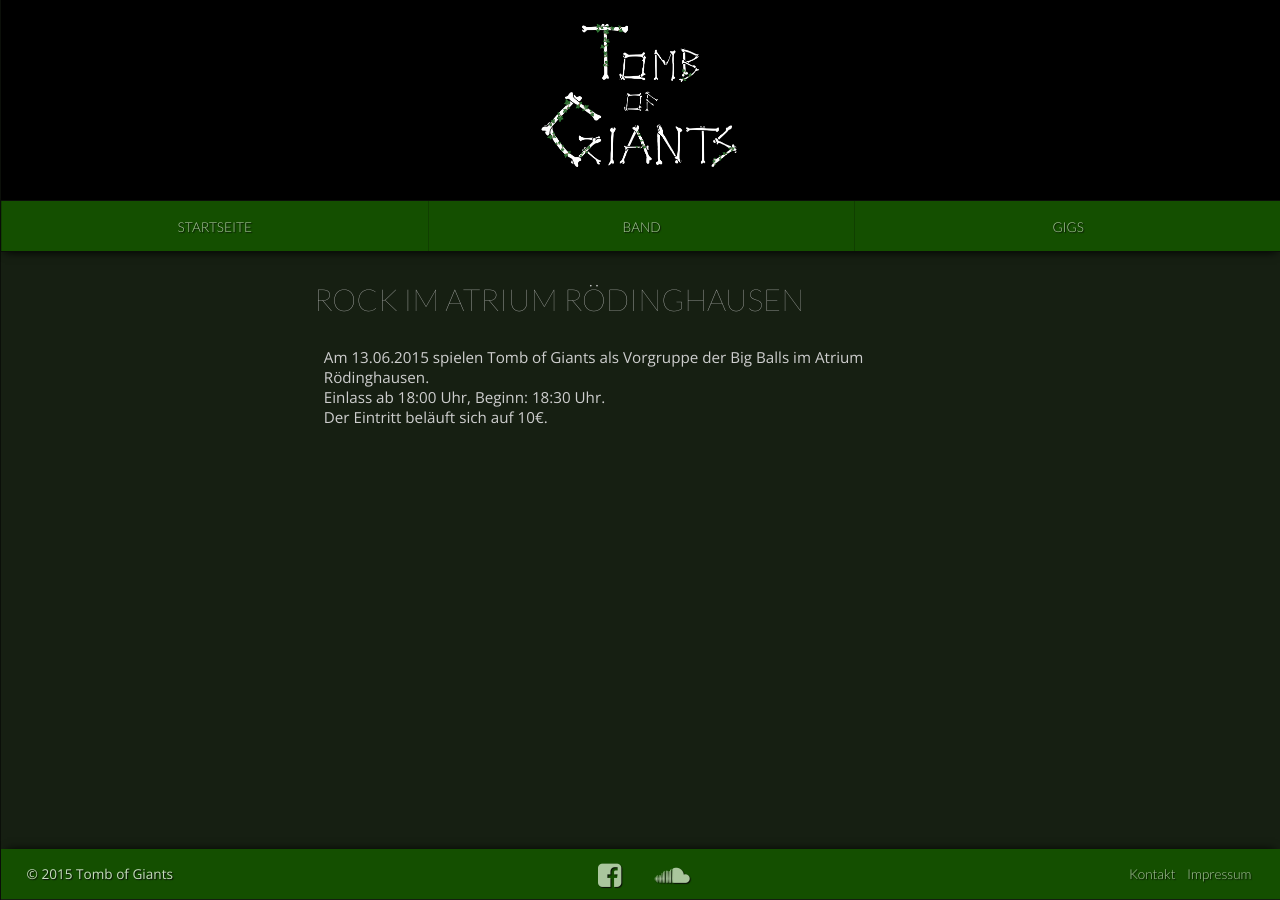
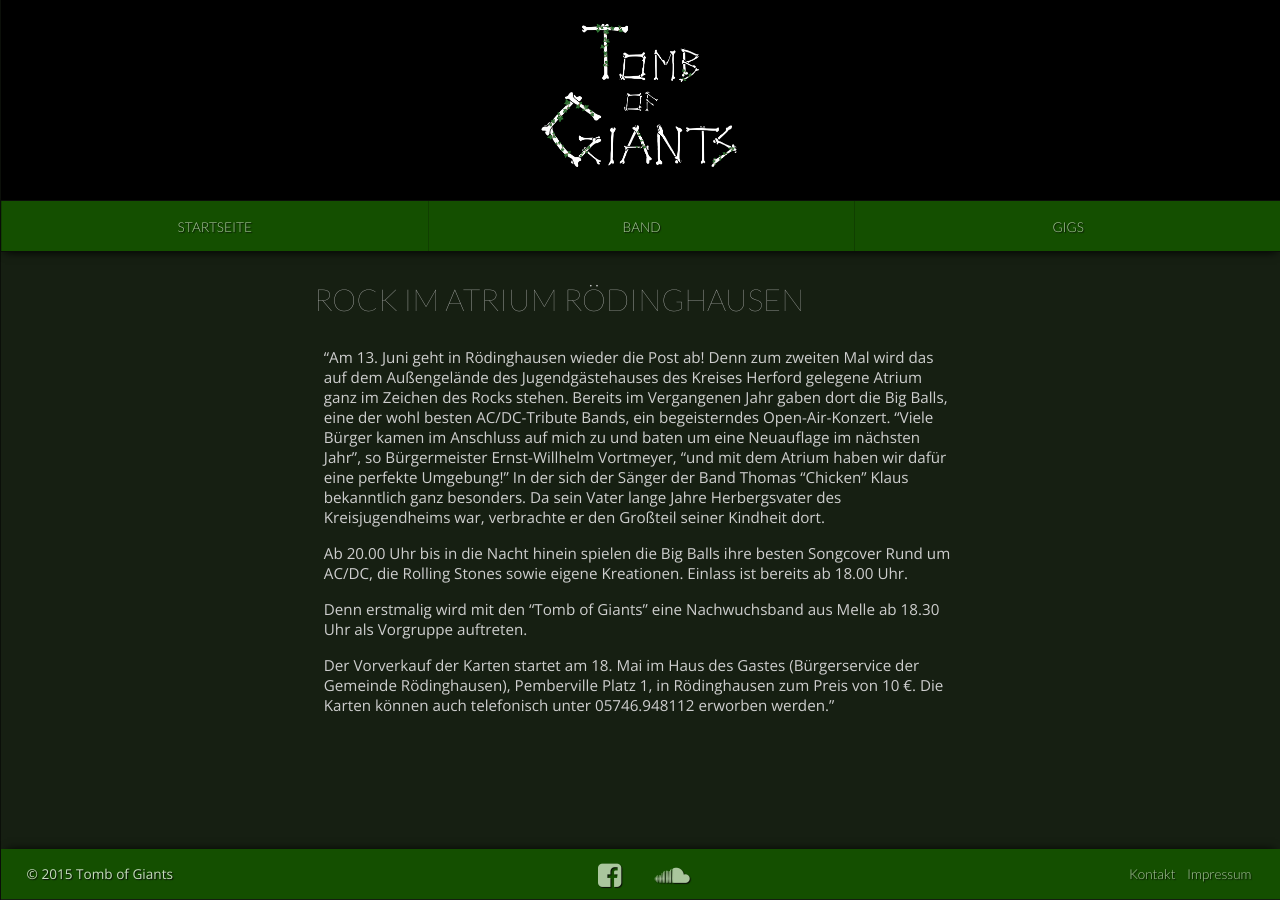
Before and after one commit to onienhueser/tombofgiants, a Jekyll site: the page built from _posts/2015-05-13-gig-atrium.md, in a window 1280 px wide. Built offline with Jekyll 4.4.1, drawn with Linux system fonts in a browser that asks for light colours; nearby versions of some CDN libraries.

Commit message:
update text for atrium

```diff
--- a/_posts/2015-05-13-gig-atrium.md
+++ b/_posts/2015-05-13-gig-atrium.md
@@ -9,6 +9,10 @@ categories: [gig, main]
 image: plakat_atrium_15.jpg
 imageAlt: Plakat Big Ball & Tomb of Giants Atrium Rödinghausen
 ---
-Am 13.06.2015 spielen Tomb of Giants als Vorgruppe der Big Balls im Atrium Rödinghausen.<br>
-Einlass ab 18:00 Uhr, Beginn: 18:30 Uhr.<br>
-Der Eintritt beläuft sich auf 10€.
+"Am 13. Juni geht in Rödinghausen wieder die Post ab! Denn zum zweiten Mal wird das auf dem Außengelände des Jugendgästehauses des Kreises Herford gelegene Atrium ganz im Zeichen des Rocks stehen. Bereits im Vergangenen Jahr gaben dort die Big Balls, eine der wohl besten AC/DC-Tribute Bands, ein begeisterndes Open-Air-Konzert. "Viele Bürger kamen im Anschluss auf mich zu und baten um eine Neuauflage im nächsten Jahr", so Bürgermeister Ernst-Willhelm Vortmeyer, "und mit dem Atrium haben wir dafür eine perfekte Umgebung!" In der sich der Sänger der Band Thomas "Chicken" Klaus bekanntlich ganz besonders. Da sein Vater lange Jahre Herbergsvater des Kreisjugendheims war, verbrachte er den Großteil seiner Kindheit dort.
+
+Ab 20.00 Uhr bis in die Nacht hinein spielen die Big Balls ihre besten Songcover Rund um AC/DC, die Rolling Stones sowie eigene Kreationen. Einlass ist bereits ab 18.00 Uhr.
+
+Denn erstmalig wird mit den "Tomb of Giants" eine Nachwuchsband aus Melle ab 18.30 Uhr als Vorgruppe auftreten.
+
+Der Vorverkauf der Karten startet am 18. Mai im Haus des Gastes (Bürgerservice der Gemeinde Rödinghausen), Pemberville Platz 1, in Rödinghausen zum Preis von 10 €. Die Karten können auch telefonisch unter 05746.948112 erworben werden."
```
